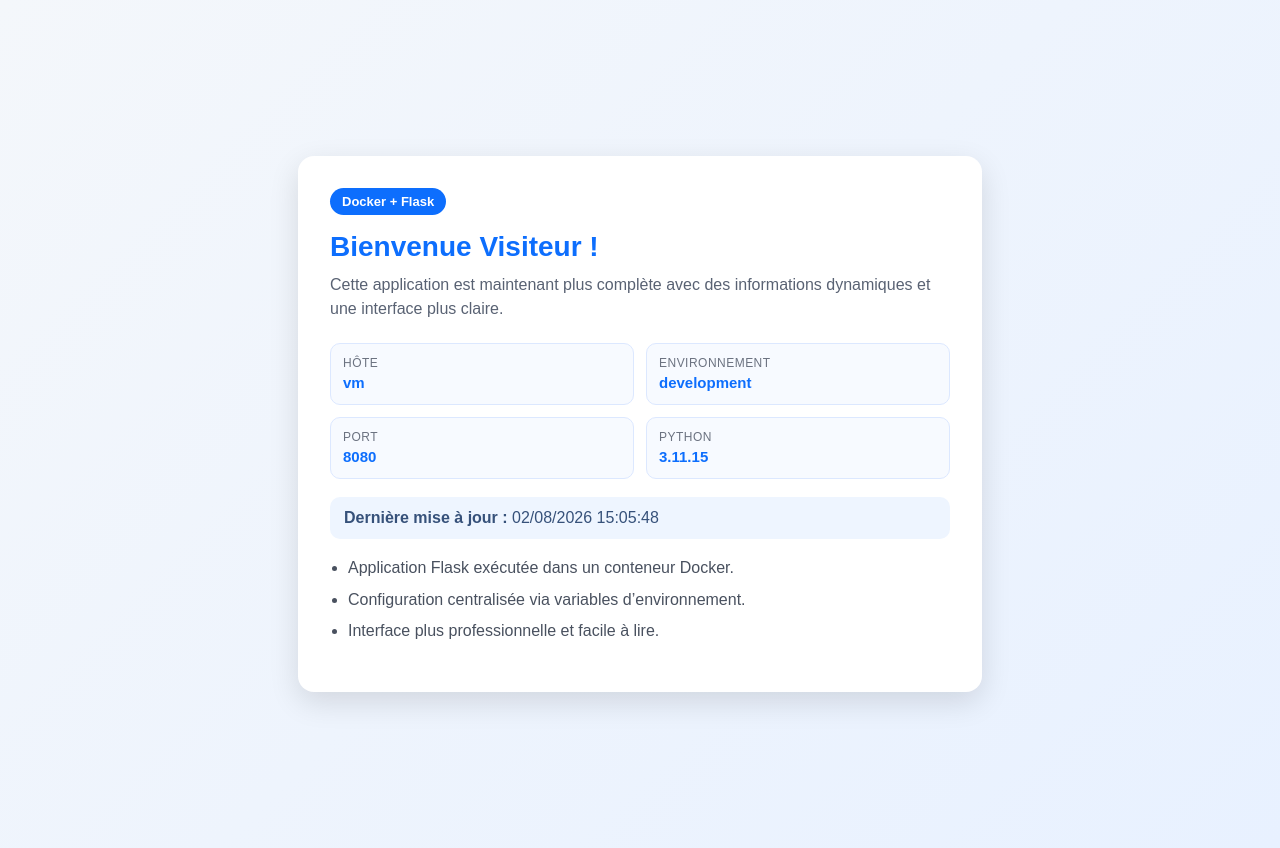
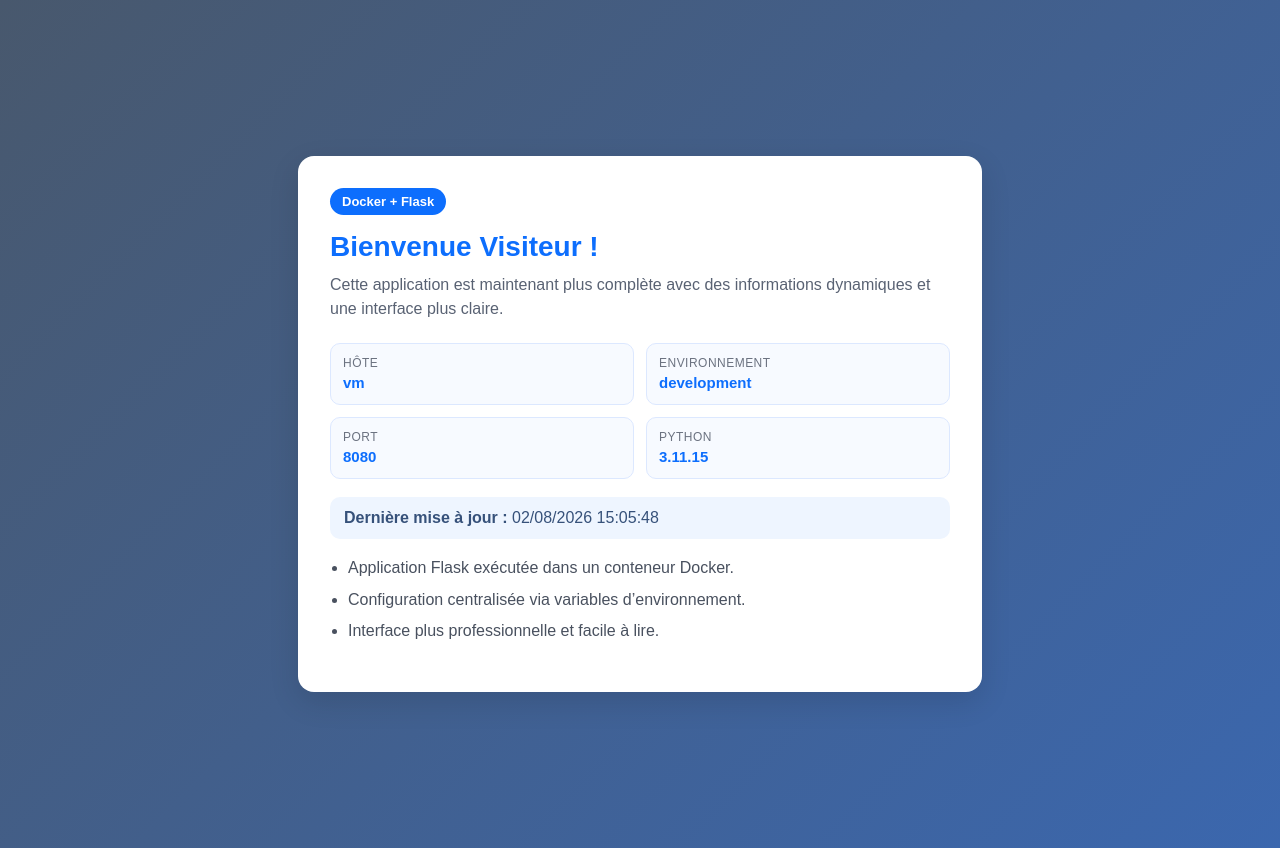
Before and after one commit to Dilhan-D/infrastructure_as_code, a Flask app: page / in a window 1280 px wide. Run offline with Flask 3, Linux system fonts and the light colour scheme.

Commit message:
test_001

```diff
--- a/app/templates/index.html
+++ b/app/templates/index.html
@@ -11,7 +11,7 @@
 
         body {
             font-family: Arial, Helvetica, sans-serif;
-            background: linear-gradient(135deg, #f4f7fb 0%, #e8f1ff 100%);
+            background: linear-gradient(135deg, #48586d 0%, #3b67ae 100%);
             display: flex;
             justify-content: center;
             align-items: center;
```
